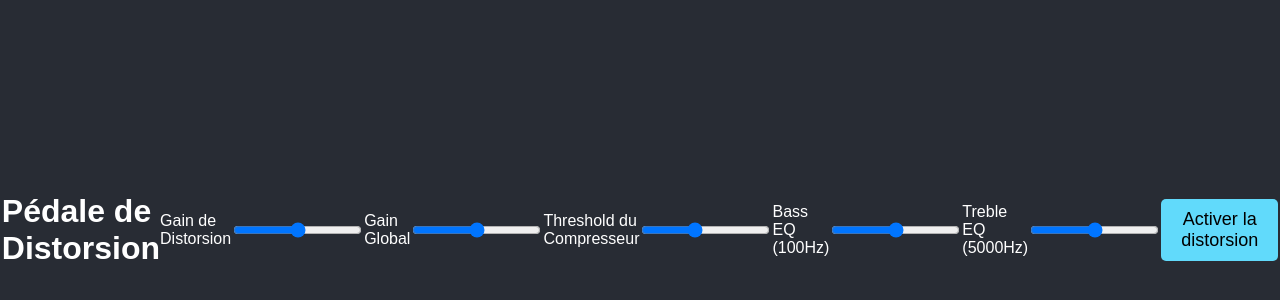
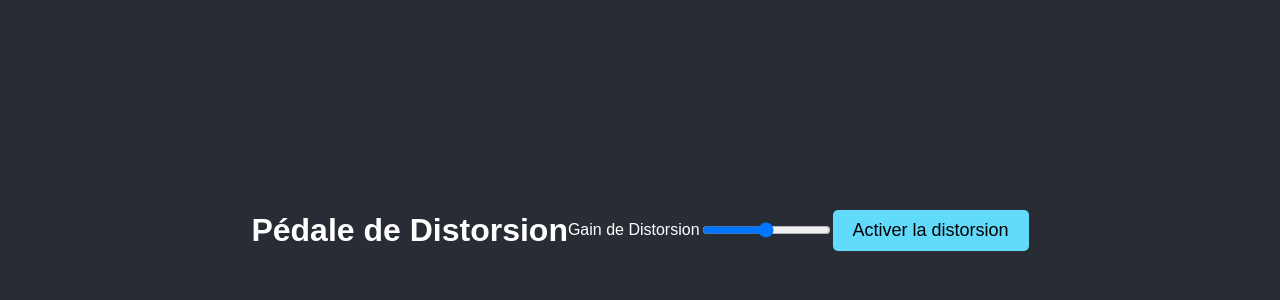
Before and after one commit to Joankrugg/fxapp, a plain HTML site: page distortion.html in a window 1280 px wide. Shown: the part 178-478 px from the top of the page. Drawn offline with Linux system fonts and the light colour scheme.

```diff
--- a/distortion.html
+++ b/distortion.html
@@ -14,21 +14,7 @@
   <label for="distortionSlider">Gain de Distorsion</label>
   <input type="range" id="distortionSlider" min="0" max="1" step="0.01" value="0.5">
 
-  <!-- Slider pour gérer le niveau de gain général -->
-  <label for="gainSlider">Gain Global</label>
-  <input type="range" id="gainSlider" min="0" max="2" step="0.01" value="1">
 
-  <!-- Slider pour gérer le threshold du compresseur -->
-  <label for="thresholdSlider">Threshold du Compresseur</label>
-  <input type="range" id="thresholdSlider" min="-100" max="0" step="1" value="-60">
-
-  <!-- Slider pour ajuster les basses fréquences de l'EQ -->
-  <label for="bassSlider">Bass EQ (100Hz)</label>
-  <input type="range" id="bassSlider" min="-30" max="30" step="1" value="0">
-
-  <!-- Slider pour ajuster les hautes fréquences de l'EQ -->
-  <label for="trebleSlider">Treble EQ (5000Hz)</label>
-  <input type="range" id="trebleSlider" min="-30" max="30" step="1" value="0">
 
   <!-- Bouton pour activer/désactiver l'audio -->
   <button id="toggleDistortion">Activer la distorsion</button>
--- a/distortion.js
+++ b/distortion.js
@@ -13,13 +13,13 @@ function initAudio() {
             }
         });
 
-        // Appliquer l'effet de distorsion
+        // Créer et appliquer l'effet de distorsion
         distortion = new Pizzicato.Effects.Distortion({
             gain: 0.5 // Valeur par défaut du gain
         });
 
         sound.addEffect(distortion);
-        sound.play(); // Démarrer la lecture du son
+        sound.play(); // Démarrer la lecture du son avec la distorsion
     })
     .catch(function(err) {
         console.error('Erreur lors de l\'accès au microphone: ' + err);
```
